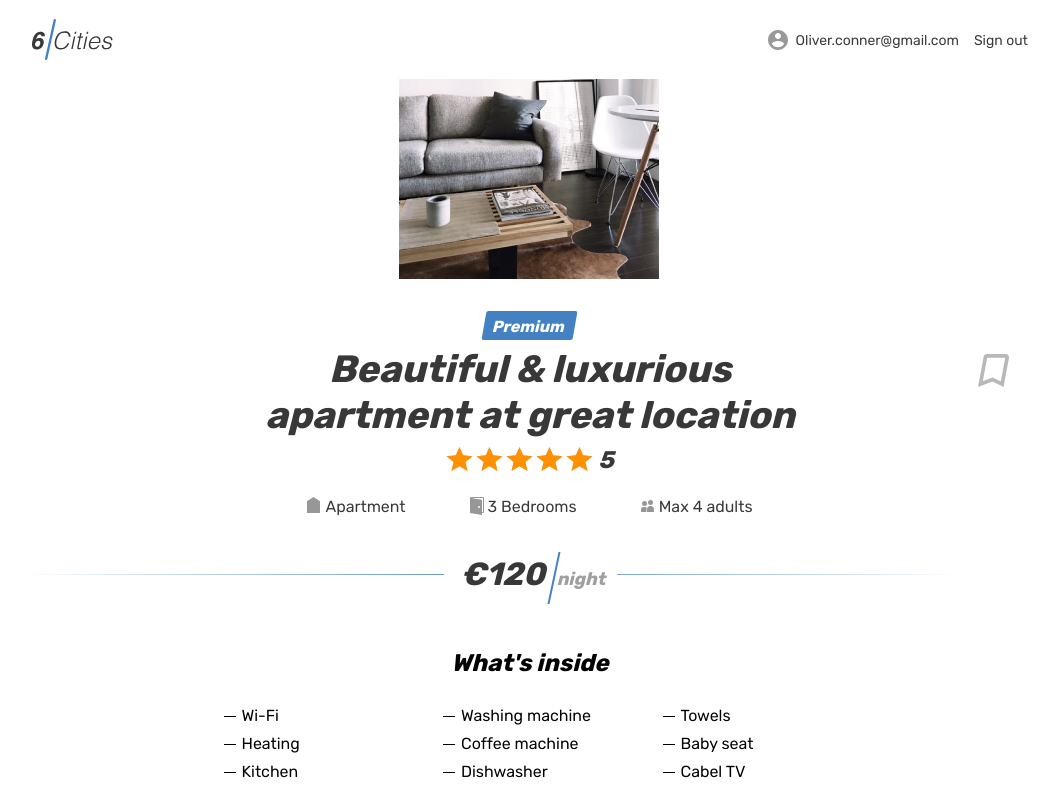
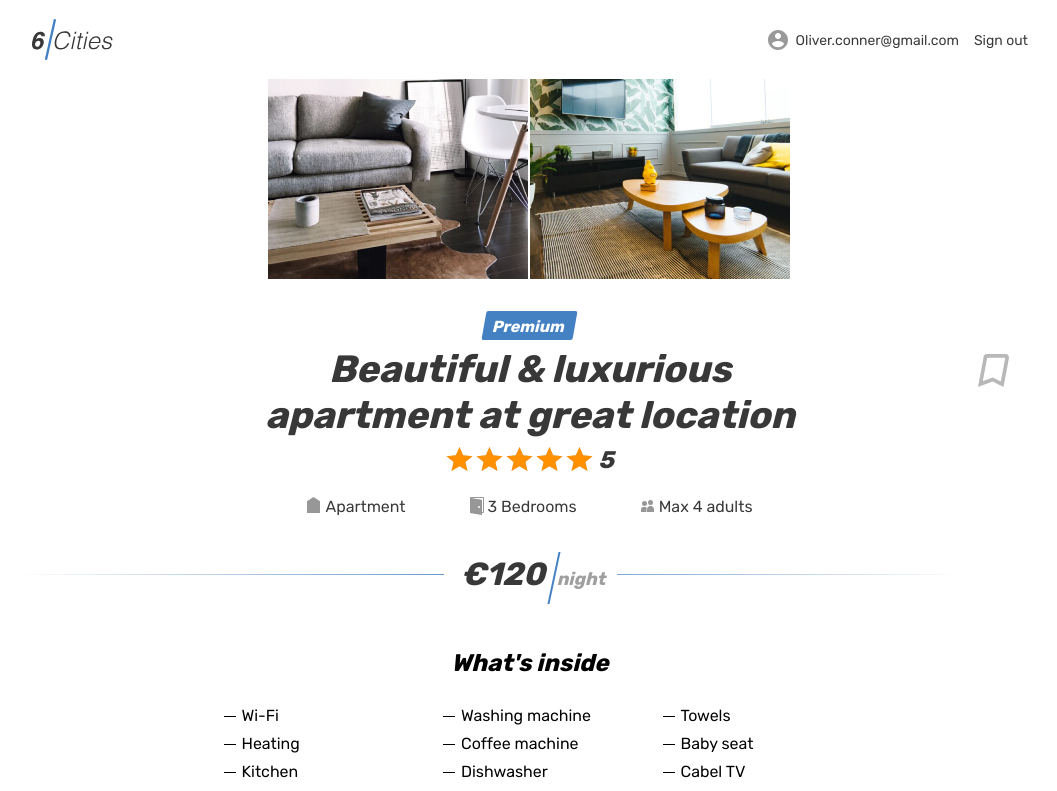
Before and after one commit to twelwet/352625-six-cities-7, a React (Create React App) app in the folder project/: page /offer/offer001 in a window 1280 px wide. Shown: the top 791 px of the page, without its empty margins (110-1167 px from the left). Built offline with nearby package versions, Linux system fonts and the light colour scheme.

Commit message:
Рефактор моков (галерея 'images' как с сервера)

```diff
--- a/project/src/components/pages/room/room.jsx
+++ b/project/src/components/pages/room/room.jsx
@@ -10,7 +10,7 @@ function Room({offer, offers}) {
     description,
     type,
     price,
-    previewImage,
+    images,
     rating,
     isPremium,
     isBookmark,
@@ -24,9 +24,15 @@ function Room({offer, offers}) {
         <section className="property">
           <div className="property__gallery-container container">
             <div className="property__gallery">
-              <div className="property__image-wrapper">
-                <img className="property__image" src={previewImage} alt="studio"/>
-              </div>
+              {
+                images.map(
+                  (image) => (
+                    <div key={Math.random()} className="property__image-wrapper">
+                      <img className="property__image" src={image} alt="studio"/>
+                    </div>
+                  ),
+                )
+              }
             </div>
           </div>
           <div className="property__container container">
--- a/project/src/mocks/offers.js
+++ b/project/src/mocks/offers.js
@@ -7,6 +7,10 @@ const offers = [
     type: OfferTypes.APARTMENT,
     price: 120,
     previewImage: 'img/apartment-01.jpg',
+    images: [
+      'img/apartment-01.jpg',
+      'img/apartment-02.jpg',
+    ],
     rating: 5,
     city: Cities[CitiesNames.AMSTERDAM],
     isPremium: true,
@@ -23,6 +27,11 @@ const offers = [
     type: OfferTypes.PRIVATE_ROOM,
     price: 80,
     previewImage: 'img/room.jpg',
+    images: [
+      'img/studio-01.jpg',
+      'img/room.jpg',
+      'img/apartment-03.jpg',
+    ],
     rating: 2.5,
     city: Cities[CitiesNames.AMSTERDAM],
     isPremium: false,
@@ -39,6 +48,11 @@ const offers = [
     type: OfferTypes.APARTMENT,
     price: 132,
     previewImage: 'img/apartment-02.jpg',
+    images: [
+      'img/apartment-03.jpg',
+      'img/apartment-01.jpg',
+      'img/apartment-02.jpg',
+    ],
     rating: 4,
     city: Cities[CitiesNames.AMSTERDAM],
     isPremium: false,
@@ -55,6 +69,12 @@ const offers = [
     type: OfferTypes.APARTMENT,
     price: 180,
     previewImage: 'img/apartment-03.jpg',
+    images: [
+      'img/apartment-01.jpg',
+      'img/apartment-02.jpg',
+      'img/apartment-03.jpg',
+      'img/studio-01.jpg',
+    ],
     rating: 3.5,
     city: Cities[CitiesNames.AMSTERDAM],
     isPremium: true,
@@ -71,6 +91,13 @@ const offers = [
     type: OfferTypes.PRIVATE_ROOM,
     price: 80,
     previewImage: 'img/room.jpg',
+    images: [
+      'img/apartment-03.jpg',
+      'img/studio-01.jpg',
+      'img/room.jpg',
+      'img/apartment-02.jpg',
+      'img/apartment-01.jpg',
+    ],
     rating: 1.9,
     city: Cities[CitiesNames.AMSTERDAM],
     isPremium: false,
--- a/project/src/prop-types/offer.prop.js
+++ b/project/src/prop-types/offer.prop.js
@@ -7,6 +7,7 @@ export default PropTypes.shape({
   type: PropTypes.oneOf(['Apartment', 'Private room']).isRequired,
   price: PropTypes.number.isRequired,
   previewImage: PropTypes.string.isRequired,
+  images: PropTypes.arrayOf(PropTypes.string).isRequired,
   rating: PropTypes.number.isRequired,
   city: PropTypes.shape({
     name: PropTypes.oneOf(
```
